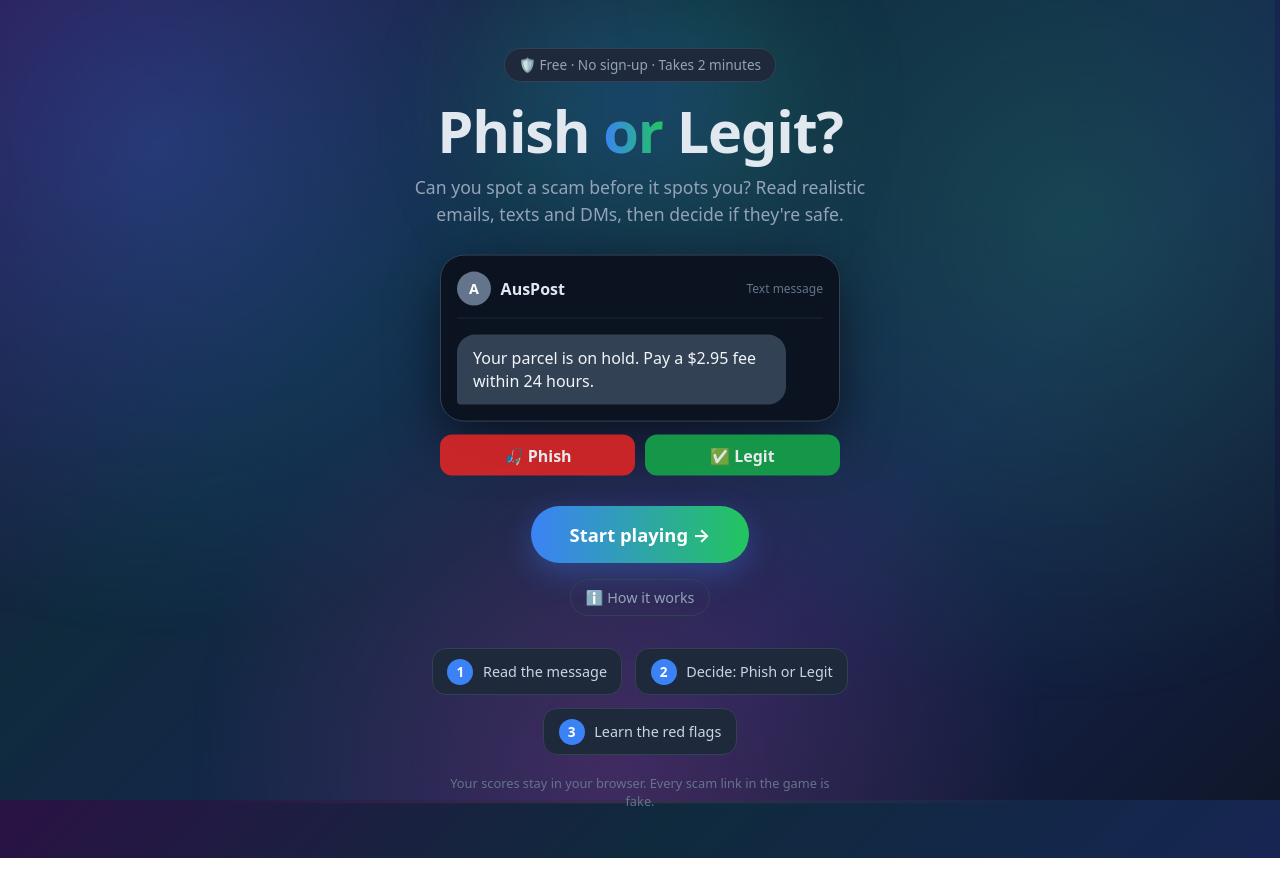
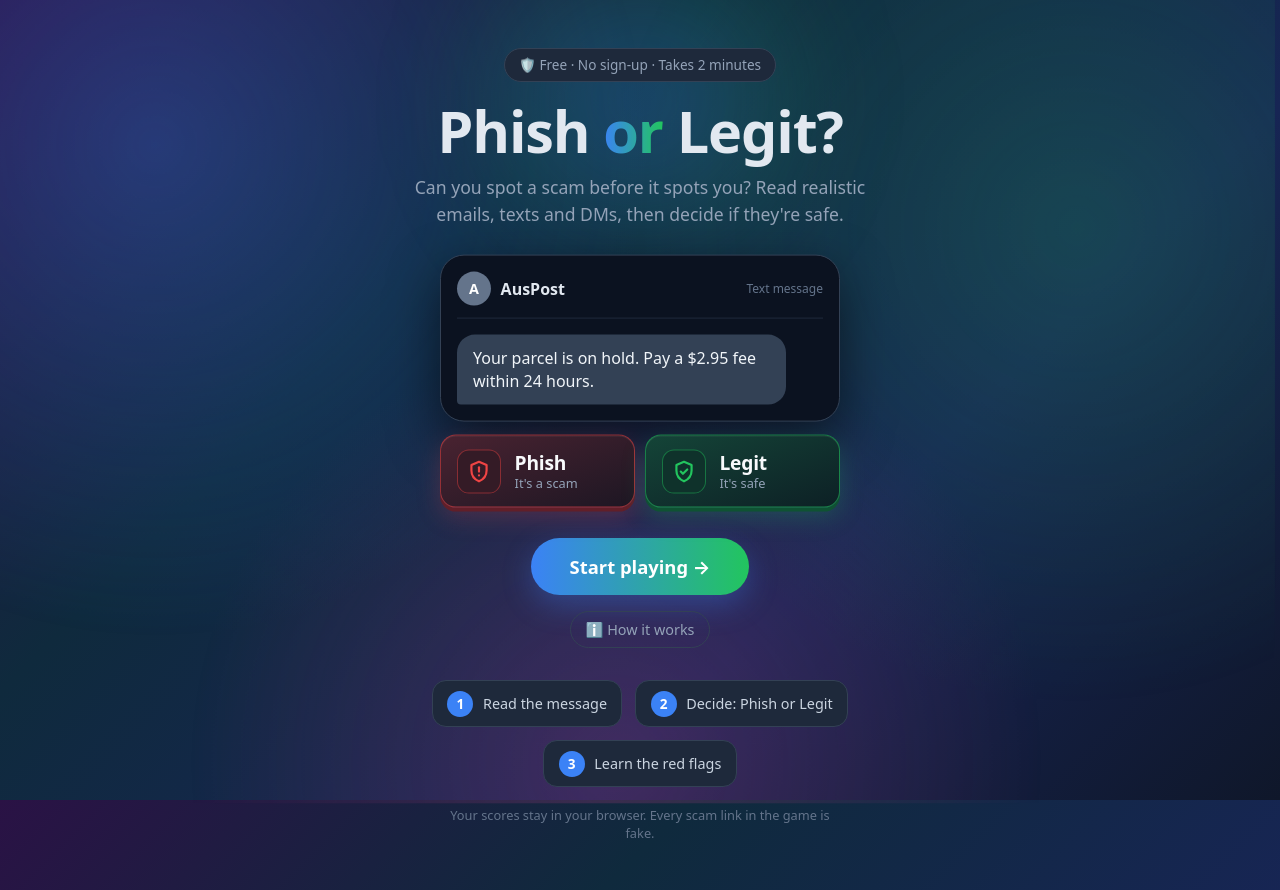
Before and after one commit to 1m33mam31/phish-or-legit, a React (Vite) app: page / in a window 1280 px wide. Before the commit the page ends 858 px from the top, so only its background shows below. Built offline with nearby package versions, Linux system fonts and the light colour scheme.

Commit message:
Redesign phish/legit answer buttons

```diff
--- a/src/App.css
+++ b/src/App.css
@@ -1026,3 +1026,151 @@ body::before {
   from { opacity: 0; }
   to { opacity: 1; }
 }
+/* ---------- phish / legit answer buttons ---------- */
+.answer {
+  --a: #ef4444;
+  position: relative;
+  display: flex;
+  align-items: center;
+  gap: 0.85rem;
+  padding: 0.85rem 1rem;
+  text-align: left;
+  font: inherit;
+  color: #f8fafc;
+  background: linear-gradient(
+    160deg,
+    color-mix(in srgb, var(--a) 26%, #0f172a) 0%,
+    color-mix(in srgb, var(--a) 8%, #0b1220) 100%
+  );
+  border: 1px solid color-mix(in srgb, var(--a) 55%, transparent);
+  border-radius: 16px;
+  box-shadow:
+    0 4px 0 color-mix(in srgb, var(--a) 40%, #020617),
+    0 10px 24px color-mix(in srgb, var(--a) 22%, transparent),
+    inset 0 1px 0 rgba(255, 255, 255, 0.08);
+}
+.answer.legit {
+  --a: #22c55e;
+}
+.answer-icon {
+  display: grid;
+  place-items: center;
+  flex-shrink: 0;
+  width: 44px;
+  height: 44px;
+  border-radius: 12px;
+  color: var(--a);
+  background: color-mix(in srgb, var(--a) 18%, #0b1220);
+  border: 1px solid color-mix(in srgb, var(--a) 45%, transparent);
+}
+.answer-text {
+  display: flex;
+  flex-direction: column;
+  line-height: 1.15;
+}
+.answer-text strong {
+  font-size: 1.2rem;
+  letter-spacing: -0.01em;
+}
+.answer-text span {
+  margin-top: 0.15rem;
+  font-size: 0.8rem;
+  color: #94a3b8;
+}
+.answer-key {
+  margin-left: auto;
+  font: 700 0.75rem/1 ui-monospace, SFMono-Regular, Menlo, monospace;
+  color: #cbd5e1;
+  background: rgba(255, 255, 255, 0.06);
+  border: 1px solid rgba(255, 255, 255, 0.14);
+  border-bottom-width: 2px;
+  border-radius: 6px;
+  padding: 0.3rem 0.45rem;
+}
+
+/* real buttons: lift on hover, press down on click */
+.buttons .answer {
+  flex: 1;
+  padding: 0.85rem 1rem;
+  font-size: 1rem;
+  font-weight: 400;
+  color: #f8fafc;
+  transition: transform 0.12s ease, box-shadow 0.12s ease,
+    border-color 0.12s ease;
+}
+.buttons .answer:hover {
+  transform: translateY(-3px);
+  border-color: var(--a);
+  box-shadow:
+    0 7px 0 color-mix(in srgb, var(--a) 40%, #020617),
+    0 16px 32px color-mix(in srgb, var(--a) 32%, transparent),
+    inset 0 1px 0 rgba(255, 255, 255, 0.1);
+}
+.buttons .answer:active {
+  transform: translateY(3px);
+  box-shadow:
+    0 1px 0 color-mix(in srgb, var(--a) 40%, #020617),
+    0 4px 10px color-mix(in srgb, var(--a) 22%, transparent),
+    inset 0 1px 0 rgba(255, 255, 255, 0.06);
+}
+.answer:focus-visible {
+  outline: 2px solid #e2e8f0;
+  outline-offset: 3px;
+}
+
+/* intro demo buttons (not clickable) */
+.demo-pills .answer {
+  flex: 1;
+}
+.answer.demo {
+  pointer-events: none;
+}
+
+/* keyboard tip, hidden on touch screens */
+.key-hint {
+  margin: 0.9rem 0 0;
+  text-align: center;
+  font-size: 0.8rem;
+  color: #64748b;
+}
+.key-hint kbd {
+  font: 700 0.72rem ui-monospace, SFMono-Regular, Menlo, monospace;
+  color: #cbd5e1;
+  background: rgba(255, 255, 255, 0.06);
+  border: 1px solid rgba(255, 255, 255, 0.14);
+  border-bottom-width: 2px;
+  border-radius: 5px;
+  padding: 0.1rem 0.35rem;
+}
+@media (hover: none), (pointer: coarse) {
+  .key-hint {
+    display: none;
+  }
+}
+@media (max-width: 520px) {
+  .buttons {
+    gap: 0.6rem;
+  }
+  .answer-key {
+    display: none;
+  }
+  .answer-icon {
+    width: 38px;
+    height: 38px;
+  }
+  .answer-text strong {
+    font-size: 1.05rem;
+  }
+}
+/* ---------- small fixes ---------- */
+/* let hover movement work after the entrance animation finishes */
+.mode-card,
+.results .share,
+.results button,
+.intro > .cta {
+  animation-fill-mode: backwards;
+}
+/* stop the old top rule clashing with the new bottom rule */
+.f3 {
+  top: auto;
+}
--- a/src/App.jsx
+++ b/src/App.jsx
@@ -416,6 +416,54 @@ function CountUp({ value }) {
   return <>{n}</>;
 }
 
+// Shield icons for the Phish / Legit buttons
+function ShieldIcon({ kind }) {
+  return (
+    <svg
+      viewBox="0 0 24 24"
+      width="26"
+      height="26"
+      fill="none"
+      stroke="currentColor"
+      strokeWidth="2"
+      strokeLinecap="round"
+      strokeLinejoin="round"
+      aria-hidden="true"
+    >
+      <path d="M12 3l7 3v5c0 5-3.5 8.5-7 10-3.5-1.5-7-5-7-10V6l7-3z" />
+      {kind === "phish" ? (
+        <>
+          <path d="M12 8v4" />
+          <path d="M12 15.5h.01" />
+        </>
+      ) : (
+        <path d="M9 12l2 2 4-4" />
+      )}
+    </svg>
+  );
+}
+
+// The inside of a Phish / Legit button (used by the real buttons and the intro demo)
+function AnswerFace({ kind, showKey }) {
+  const isPhish = kind === "phish";
+  return (
+    <>
+      <span className="answer-icon">
+        <ShieldIcon kind={kind} />
+      </span>
+      <span className="answer-text">
+        <strong>{isPhish ? "Phish" : "Legit"}</strong>
+        <span>{isPhish ? "It's a scam" : "It's safe"}</span>
+      </span>
+      {showKey && (
+        <kbd className="answer-key" aria-hidden="true">
+          {isPhish ? "P" : "L"}
+        </kbd>
+      )}
+    </>
+  );
+}
+
 // "How it works" and About panel
 function InfoPanel({ onClose }) {
   return (
@@ -529,8 +577,12 @@ function Intro({ onStart, onInfo }) {
           </div>
         </div>
         <div className="demo-pills">
-          <span className="pill pill-phish">🎣 Phish</span>
-          <span className="pill pill-legit">✅ Legit</span>
+          <span className="answer phish demo">
+            <AnswerFace kind="phish" />
+          </span>
+          <span className="answer legit demo">
+            <AnswerFace kind="legit" />
+          </span>
         </div>
       </div>
 
@@ -592,6 +644,21 @@ export default function App() {
     window.addEventListener("keydown", onKey);
     return () => window.removeEventListener("keydown", onKey);
   }, [showInfo]);
+
+  // Keyboard shortcuts: P = Phish, L = Legit (not in Red Flag Hunt)
+  useEffect(() => {
+    if (!started || !mode || mode === "hunt" || finished || picked || showInfo) {
+      return;
+    }
+    const onKey = (e) => {
+      if (e.metaKey || e.ctrlKey || e.altKey) return;
+      const k = e.key.toLowerCase();
+      if (k === "p") choose("phish");
+      else if (k === "l") choose("legit");
+    };
+    window.addEventListener("keydown", onKey);
+    return () => window.removeEventListener("keydown", onKey);
+  });
 
   // Timed mode countdown: one tick per second, running out counts as wrong
   useEffect(() => {
@@ -872,14 +939,25 @@ export default function App() {
         </div>
       ) : (
         !picked && (
-          <div className="buttons">
-            <button className="btn-phish" onClick={() => choose("phish")}>
-              🎣 Phish
-            </button>
-            <button className="btn-legit" onClick={() => choose("legit")}>
-              ✅ Legit
-            </button>
-          </div>
+          <>
+            <div className="buttons">
+              <button
+                className="answer phish"
+                onClick={() => choose("phish")}
+              >
+                <AnswerFace kind="phish" showKey />
+              </button>
+              <button
+                className="answer legit"
+                onClick={() => choose("legit")}
+              >
+                <AnswerFace kind="legit" showKey />
+              </button>
+            </div>
+            <p className="key-hint">
+              Tip: press <kbd>P</kbd> for Phish or <kbd>L</kbd> for Legit
+            </p>
+          </>
         )
       )}
 
```
